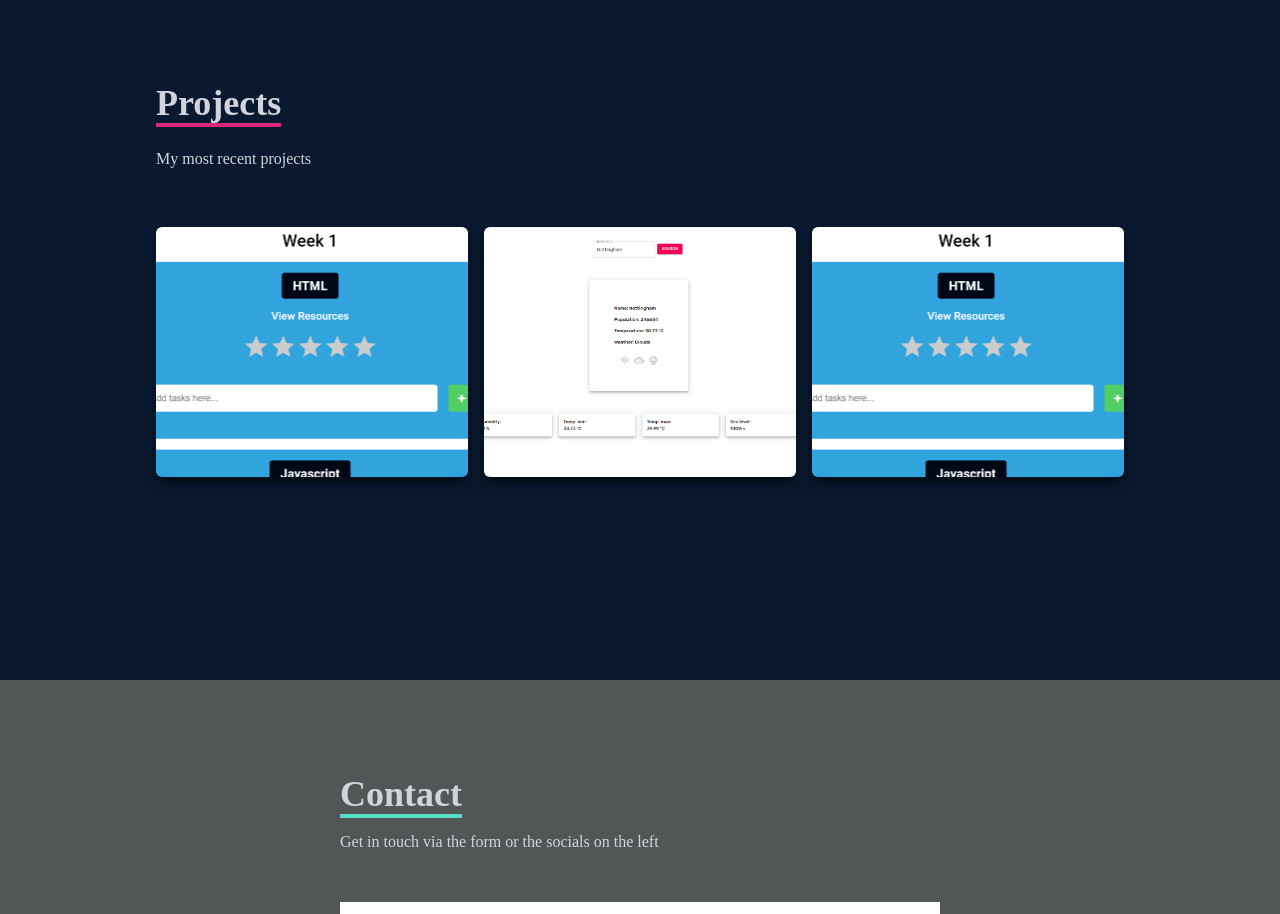
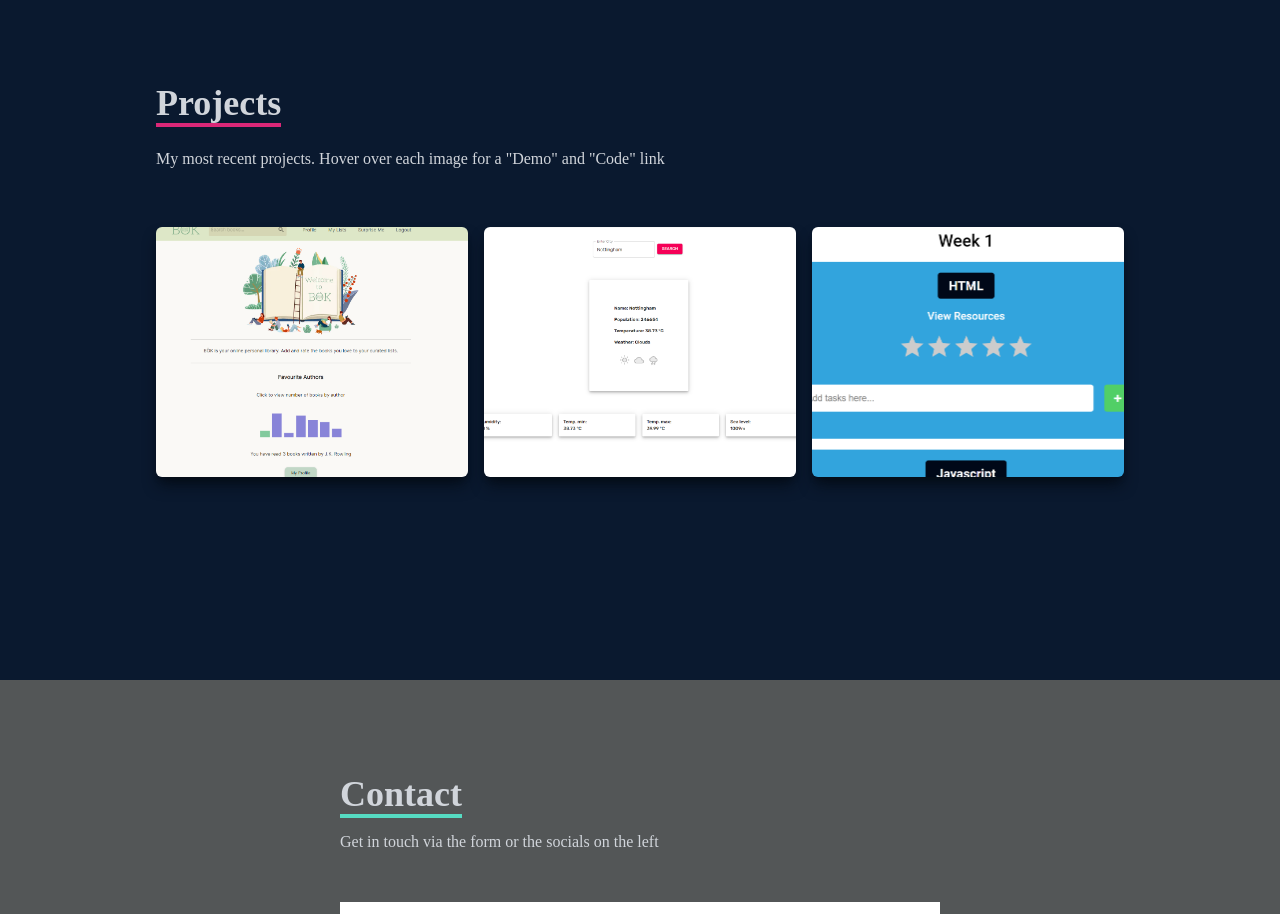
Before and after one commit to Paul2071/react-portfolio, a React (Create React App) app: page / in a window 1280 px wide. Shown: the part 2520-3434 px from the top of the page. Built offline with nearby package versions, Linux system fonts and the light colour scheme.

Commit message:
added BOK project to Projects section, changed favicon. Need to deploy something else

```diff
--- a/src/components/Projects/Projects.js
+++ b/src/components/Projects/Projects.js
@@ -1,6 +1,7 @@
 import React from "react";
 import Proficiency from   "../../assets/Proficiency.png"
 import WeatherApp from "../../assets/WeatherApp.png"
+import BoKApp from "../../assets/BoKApp.png"
 
 const Work = () => {
   return (
@@ -10,28 +11,28 @@ const Work = () => {
           <p className="text-4xl font-bold inline border-b-4 text-gray-300 border-pink-600">
             Projects
           </p>
-          <p className="py-6">My most recent projects</p>
+          <p className="py-6">My most recent projects. Hover over each image for a "Demo" and "Code" link</p>
         </div>
 
         {/* Container */}
         <div className="grid sm:grid-cols-2 md:grid-cols-3 gap-4">
           {/* Grid Item */}
           <div
-            style={{ backgroundImage: `url(${Proficiency})` }}
+            style={{ backgroundImage: `url(${BoKApp})` }}
             className="shadow-lg shadow-[#040c16] group container rounded-md flex justify-center items-center mx-auto content-div"
           >
             {/* Hover Effects */}
             <div className="opacity-0 group-hover:opacity-100">
             <span className="text-2xl font-bold bg-gray-700 p-4 rounded-lg tracking-wider">
-                Proficiency Tracker
+            Book Storage App
               </span>
               <div className="pt-8 text-center">
-                <a href="/">
+                <a href="https://hackson5bok.vercel.app" target="_blank" rel="noreferrer">
                   <button className="text-center rounded-lg px-4 py-3 m-2 bg-gray-700 text-white font-bold text-lg">
                     Demo
                   </button>
                 </a>
-                <a href="/">
+                <a href="https://github.com/SchoolOfCode/final-project_back-end-hackson5" target="_blank" rel="noreferrer">
                   <button className="text-center rounded-lg px-4 py-3 m-2 bg-gray-700 text-white font-bold text-lg">
                     Code
                   </button>
```
Also changed, not shown: src/assets/BoKApp.png (added), 1 other file (tests, documents, lock files or other folders).
